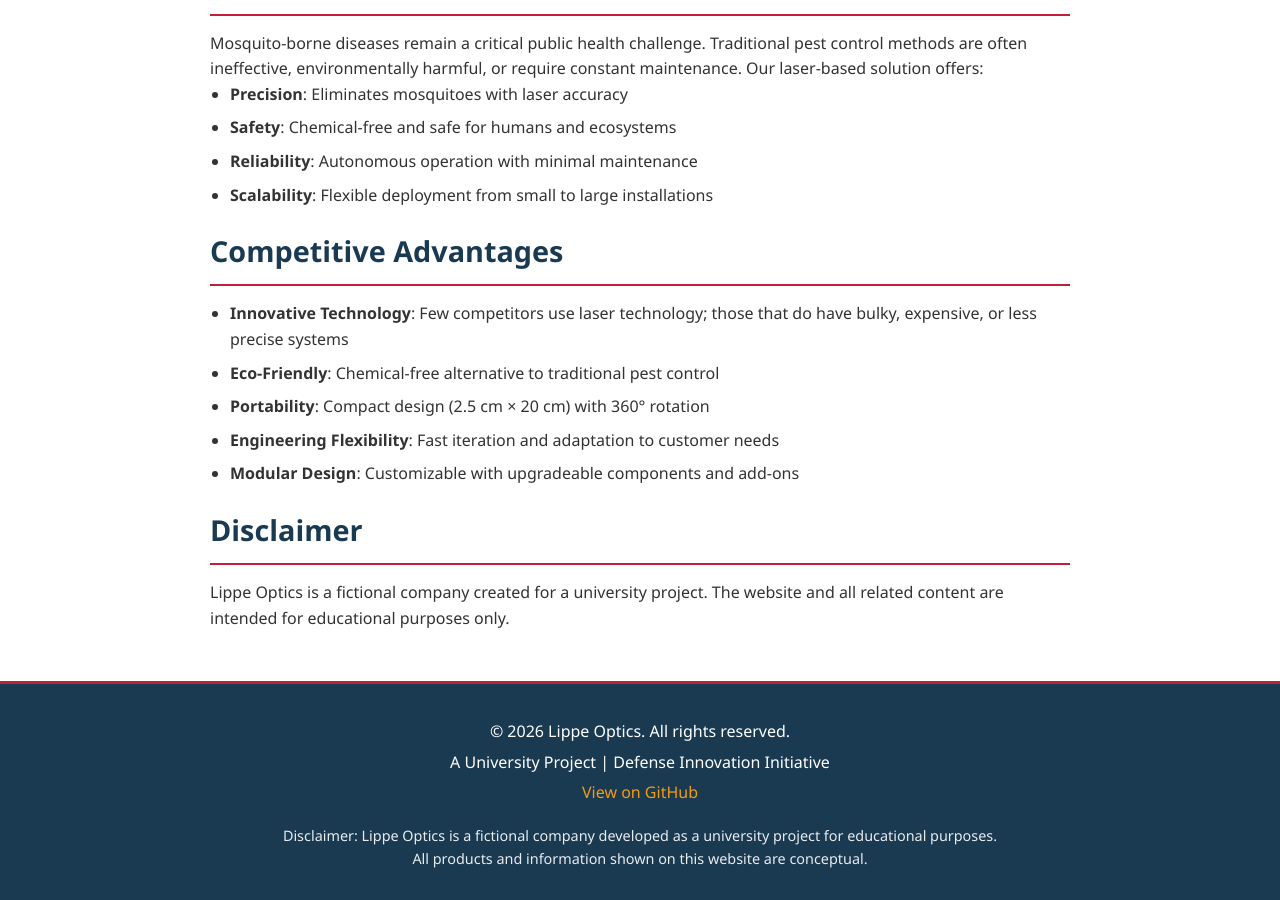
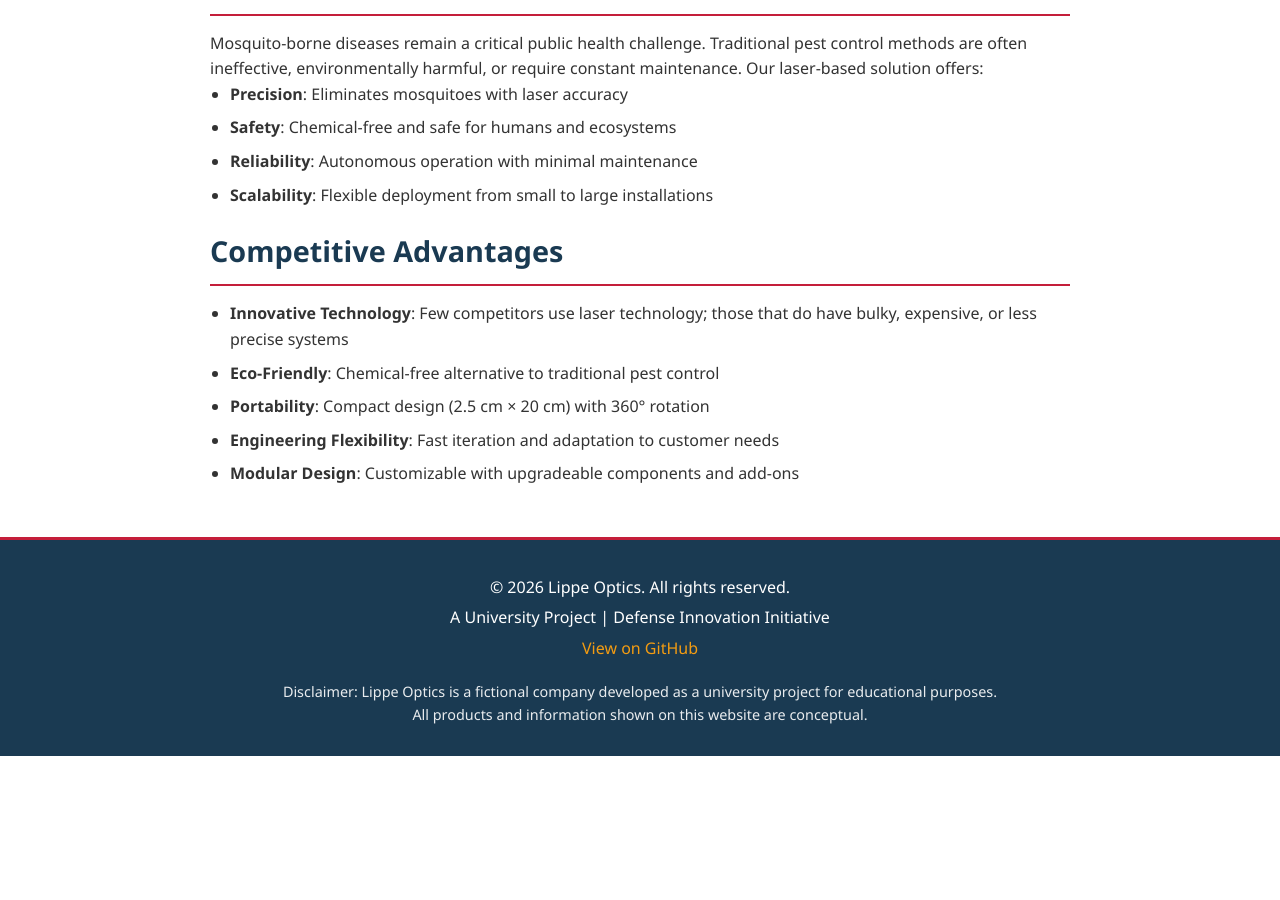
Before and after one commit to Enea322/LO-website-demo, a Jekyll site: the page built from about.md, in a window 1280 px wide and 900 px high, scrolled down 1480 px. Built offline with Jekyll 4.4.1, drawn with Linux system fonts in a browser that asks for light colours; our own code applies the rules of GitHub Pages for plain Markdown files; after the commit the page ends 2236 px from its top, so only the background shows below that.

Commit message:
Try some small changes

```diff
--- a/about.md
+++ b/about.md
@@ -50,7 +50,3 @@ Mosquito-borne diseases remain a critical public health challenge. Traditional p
 - **Portability**: Compact design (2.5 cm × 20 cm) with 360° rotation
 - **Engineering Flexibility**: Fast iteration and adaptation to customer needs
 - **Modular Design**: Customizable with upgradeable components and add-ons
-
-## Disclaimer
-
-Lippe Optics is a fictional company created for a university project. The website and all related content are intended for educational purposes only.
```
Also changed, not shown: contact.md (+0 -2 lines), project.md (+0 -2 lines), 1 other file.
